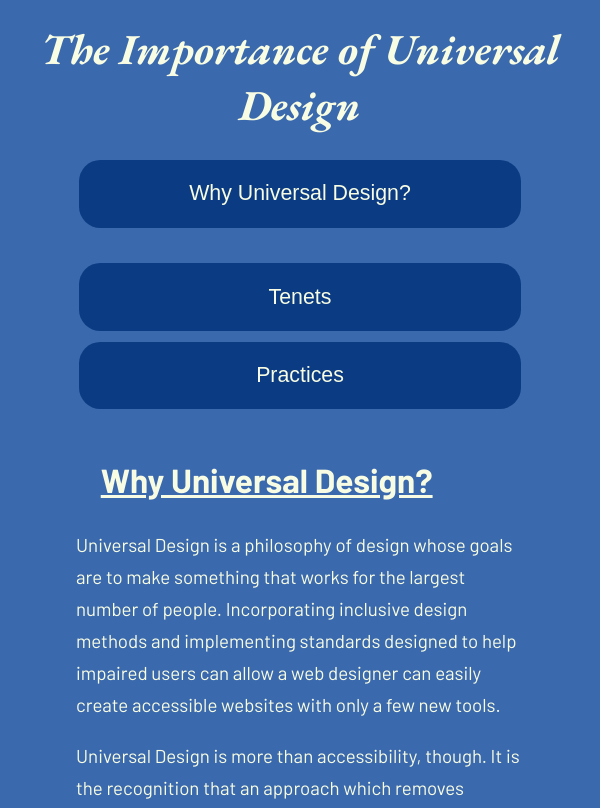
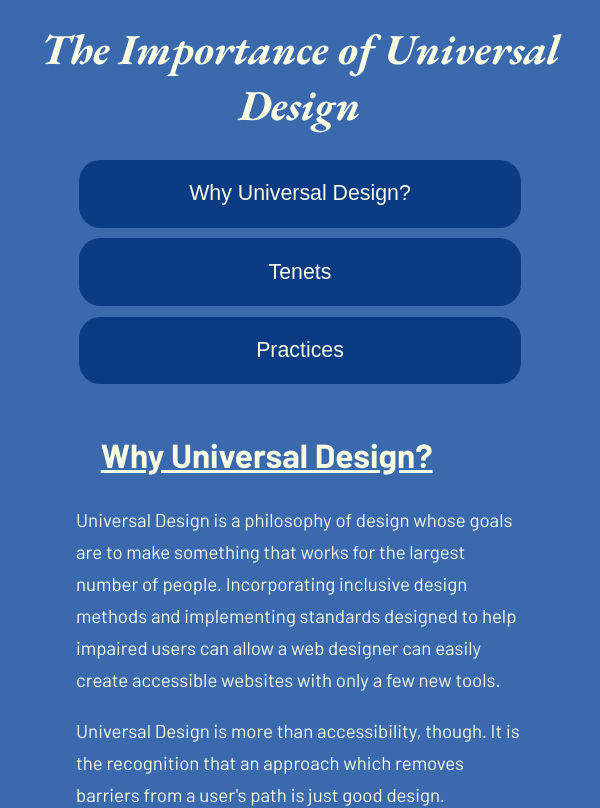
Before and after one commit to dandrewbarlow/universal-design-final-project, a React (Create React App) app: page / in a window 600 px wide. Shown: the top 808 px of the page. Built offline with nearby package versions, Linux system fonts and the light colour scheme.

Commit message:
new tenet copy & responsive styling

```diff
--- a/src/content/tenets.tsx
+++ b/src/content/tenets.tsx
@@ -43,6 +43,18 @@ export default function Tenets() {
                 <li>Size and space for approach and use</li>
             </ul>
 
+            <p>
+                By designing within these guidelines, you can create intuitive, beautiful, accessible websites.
+            </p>
+
+            <p>
+                And as a last resort, you can also use ARIA rules. Partially joking there, but ARIA stands for Accessible Rich Internet Application. It helps define interactive elements on websites for assistive technology. That said, it was designed in the internet's wild west period to make up for deficiencies in internet standards of the time. These days, however, much of the features ARIA offers have been integrated into updates to the file standards themselves. HTML5 itself brings a lot of these features, without needing to learn ARIA.
+            </p>
+
+            <p>
+                The general rule is only to use it when necessary. It can however be useful to hide elements that would only be distracting to a screen-reader.
+            </p>
+
         </section>
     );
 }
--- a/src/scss/responsive.scss
+++ b/src/scss/responsive.scss
@@ -18,10 +18,12 @@ $responsive-copy-font-size: 12pt;
 
   nav {
     ul {
-      flex-direction: column;
+      // flex-direction: column;
+      flex-flow: column nowrap;
 
       li {
         margin: 0.333em;
+        height: auto;
 
         button {
           margin: 0;
```
